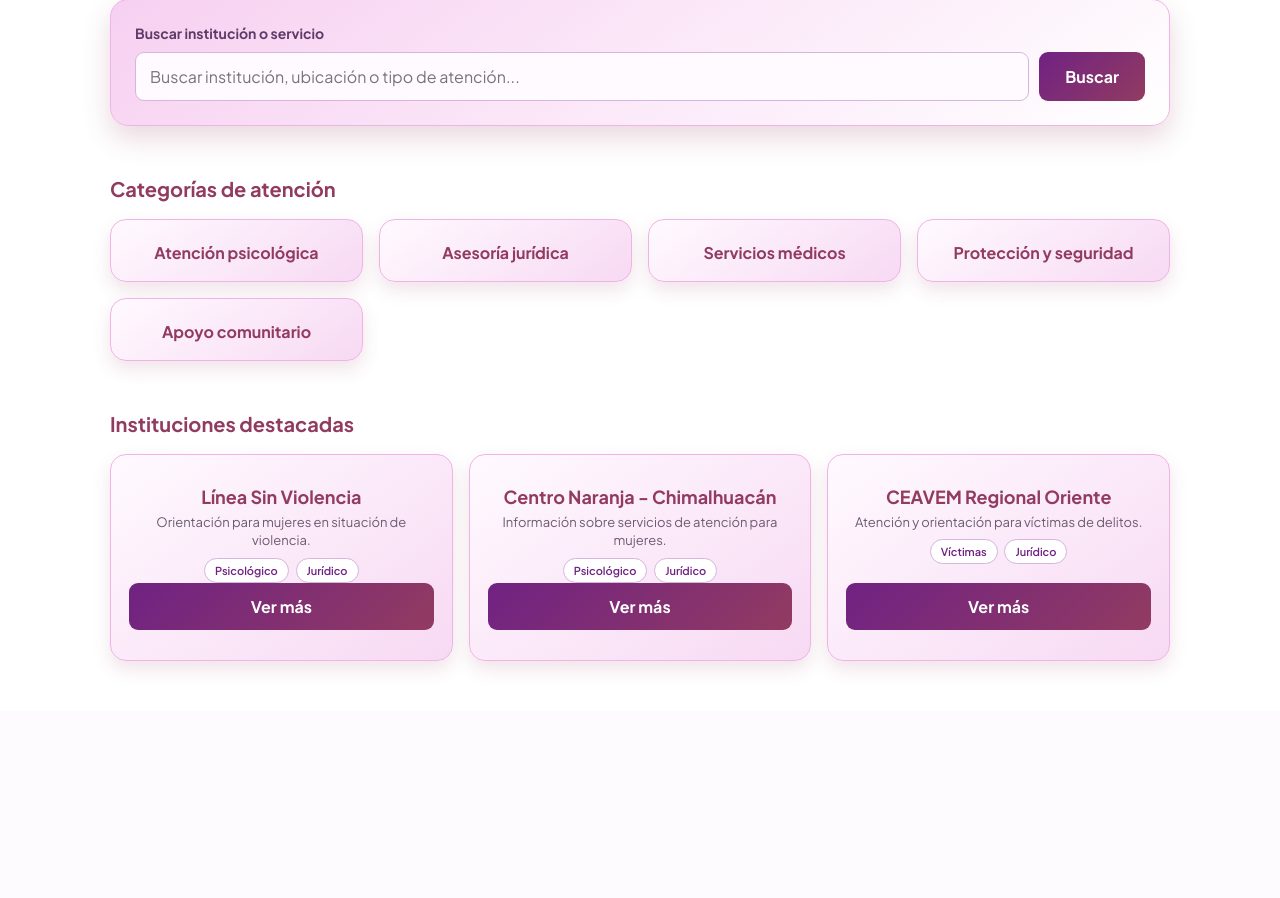
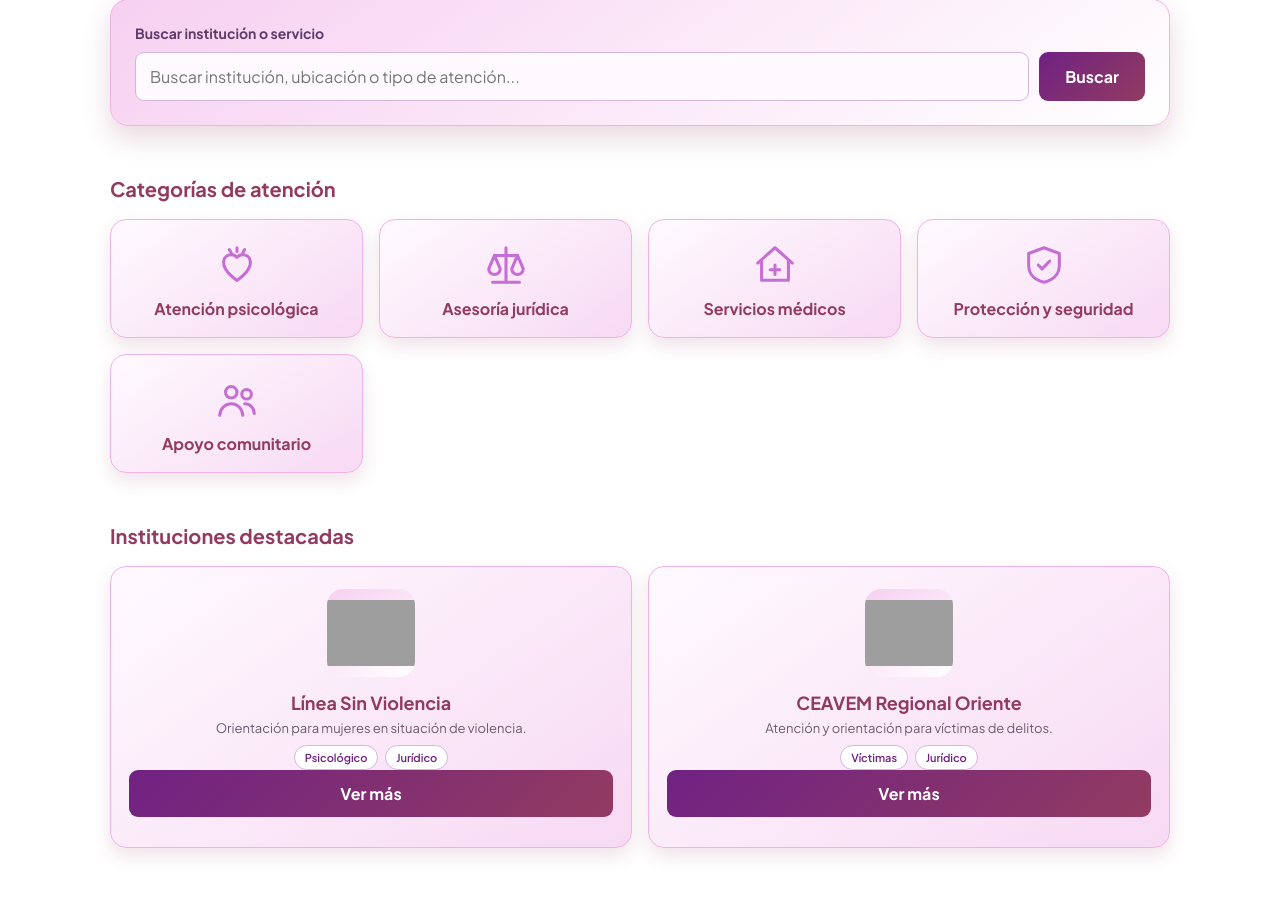
Before and after one commit to taramamagua8-ux/centinela, a Flask app: template frontend/static/templates/directorio.html in a window 1280 px wide. Shown: the part 308-1206 px from the top of the page. Before the commit the page ends 975 px from the top, so only its background shows below. Run offline with Flask 3, Linux system fonts and the light colour scheme; the template is opened without the code that fills it, so the values that code supplies are empty; parts of the project's set-up code (start-up, migrations or seed data) failed here and were passed over; some libraries are stand-ins or nearby versions; grey boxes are pictures that could not be loaded.

Commit message:
Mejora de estilos y contenido en el directorio y detalles de instituciones; se actualizan descripciones, teléfonos y horarios, y se eliminan entradas obsoletas.

```diff
--- a/frontend/static/js/directorio.js
+++ b/frontend/static/js/directorio.js
@@ -5,10 +5,9 @@ const sugerencias = document.getElementById("sugerenciasBusqueda");
 const instituciones = [
     "Línea Sin Violencia - Estado de México",
     "UNIDAS - Secretaría de las Mujeres del Estado de México",
-    "Centro Naranja - Chimalhuacán",
     "Dirección de las Mujeres de Chimalhuacán",
     "CEAVEM - Comisión Ejecutiva de Atención a Víctimas del Estado de México",
-    "CEAVEM Regional Oriente - Nezahualcóyotl",
+    "CEAVEM - Subdirección Regional Oriente y Coordinación Regional Oriente I",
     "Centro de Justicia para las Mujeres de Ecatepec",
     "Centro de Justicia para las Mujeres de Toluca",
     "Centro de Justicia para las Mujeres de Cuautitlán Izcalli",
@@ -20,8 +19,7 @@ const instituciones = [
     "Comisión de Derechos Humanos del Estado de México",
     "Fiscalía General de Justicia del Estado de México",
     "Sistema Nacional para el Desarrollo Integral de la Familia",
-    "Consejo Estatal de la Mujer y Bienestar Social",
-    "Red de Refugios para Mujeres en Situación de Violencia"
+    "Red Nacional de Refugios A.C."
 ];
 
 function normalizar(texto) {
--- a/frontend/static/templates/directorio.html
+++ b/frontend/static/templates/directorio.html
@@ -18,7 +18,11 @@
         .titulo-seccion { margin: 0 0 18px; color: #923b61; font-size: 20px; }
         .tarjetas-directorio { grid-template-columns: repeat(auto-fit, minmax(230px, 1fr)); margin-top: 0; }
         .tarjetas-directorio .tarjeta-opcion-cuenta { min-height: 0; }
-        button.tarjeta-opcion-cuenta { justify-content: center; color: #923b61; font: inherit; font-weight: 700; cursor: pointer; }
+        button.tarjeta-opcion-cuenta { justify-content: center; gap: 10px; color: #923b61; font: inherit; font-weight: 700; cursor: pointer; }
+        button.tarjeta-opcion-cuenta svg { color: #c56ed3; transition: color .2s ease; }
+        button.tarjeta-opcion-cuenta:hover svg { color: #923b61; }
+        .imagen-institucion { display: grid; width: 88px; height: 88px; margin-bottom: 6px; place-items: center; overflow: hidden; border-radius: 16px; background: linear-gradient(145deg, #f7d0f1, #ffffff); }
+        .imagen-institucion img { width: 100%; height: 100%; object-fit: contain; }
         .etiqueta { display: inline-block; margin: 8px 2px 0; padding: 5px 10px; border: 1px solid #d5b6dd; border-radius: 15px; background: #ffffff; color: #702283; font-size: 11px; font-weight: 600; }
         @media (max-width: 600px) {
             .campo-busqueda { flex-direction: column; }
@@ -88,11 +92,26 @@
             <h2 class="titulo-seccion">Categorías de atención</h2>
 
             <div class="tarjetas-opciones-cuenta tarjetas-directorio">
-                <button class="tarjeta-opcion-cuenta" data-busqueda="psicologica">Atención psicológica</button>
-                <button class="tarjeta-opcion-cuenta" data-busqueda="juridica">Asesoría jurídica</button>
-                <button class="tarjeta-opcion-cuenta" data-busqueda="medica">Servicios médicos</button>
-                <button class="tarjeta-opcion-cuenta" data-busqueda="proteccion">Protección y seguridad</button>
-                <button class="tarjeta-opcion-cuenta" data-busqueda="social">Apoyo comunitario</button>
+                <button class="tarjeta-opcion-cuenta" data-busqueda="psicologica">
+                    <svg viewBox="0 0 24 24" width="46" height="46" fill="none" stroke="currentColor" stroke-width="1.6" stroke-linecap="round" stroke-linejoin="round" aria-hidden="true"><path d="M12 20s-7-4.4-7-9.5A4 4 0 0 1 12 8a4 4 0 0 1 7 2.5C19 15.6 12 20 12 20z"/><path d="M12 3v2M8 4l1 1.6M16 4l-1 1.6"/></svg>
+                    <span>Atención psicológica</span>
+                </button>
+                <button class="tarjeta-opcion-cuenta" data-busqueda="juridica">
+                    <svg viewBox="0 0 24 24" width="46" height="46" fill="none" stroke="currentColor" stroke-width="1.6" stroke-linecap="round" stroke-linejoin="round" aria-hidden="true"><path d="M12 3v18M5 21h14M6 7h12"/><path d="M6 7l-3 7a3 3 0 0 0 6 0L6 7zM18 7l-3 7a3 3 0 0 0 6 0l-3-7z"/></svg>
+                    <span>Asesoría jurídica</span>
+                </button>
+                <button class="tarjeta-opcion-cuenta" data-busqueda="medica">
+                    <svg viewBox="0 0 24 24" width="46" height="46" fill="none" stroke="currentColor" stroke-width="1.6" stroke-linecap="round" stroke-linejoin="round" aria-hidden="true"><path d="M3 11l9-8 9 8"/><path d="M5 10v10h14V10"/><path d="M12 12v5M9.5 14.5h5"/></svg>
+                    <span>Servicios médicos</span>
+                </button>
+                <button class="tarjeta-opcion-cuenta" data-busqueda="proteccion">
+                    <svg viewBox="0 0 24 24" width="46" height="46" fill="none" stroke="currentColor" stroke-width="1.6" stroke-linecap="round" stroke-linejoin="round" aria-hidden="true"><path d="M12 3l8 3v6c0 5-3.5 8-8 9-4.5-1-8-4-8-9V6l8-3z"/><path d="M9 12l2 2 4-4"/></svg>
+                    <span>Protección y seguridad</span>
+                </button>
+                <button class="tarjeta-opcion-cuenta" data-busqueda="social">
+                    <svg viewBox="0 0 24 24" width="46" height="46" fill="none" stroke="currentColor" stroke-width="1.6" stroke-linecap="round" stroke-linejoin="round" aria-hidden="true"><circle cx="9" cy="8" r="3"/><path d="M3 20c0-3.3 2.7-6 6-6s6 2.7 6 6"/><circle cx="17" cy="9" r="2.5"/><path d="M16 14c2.8 0 5 2.2 5 5"/></svg>
+                    <span>Apoyo comunitario</span>
+                </button>
             </div>
         </section>
 
@@ -102,6 +121,7 @@
             <div class="tarjetas-opciones-cuenta tarjetas-directorio">
 
                 <article class="tarjeta-opcion-cuenta">
+                    <div class="imagen-institucion"><img src="../img/linea-sin-violencia.png" alt="Logo de Línea Sin Violencia" onerror="this.remove()"></div>
                     <h2>Línea Sin Violencia</h2>
                     <p>Orientación para mujeres en situación de violencia.</p>
                     <div>
@@ -112,16 +132,7 @@
                 </article>
 
                 <article class="tarjeta-opcion-cuenta">
-                    <h2>Centro Naranja - Chimalhuacán</h2>
-                    <p>Información sobre servicios de atención para mujeres.</p>
-                    <div>
-                        <span class="etiqueta">Psicológico</span>
-                        <span class="etiqueta">Jurídico</span>
-                    </div>
-                    <a href="detalle_institucion.html?id=centro-naranja" class="boton-cuenta">Ver más</a>
-                </article>
-
-                <article class="tarjeta-opcion-cuenta">
+                    <div class="imagen-institucion"><img src="../img/ceavem-oriente.png" alt="Logo de CEAVEM Regional Oriente" onerror="this.remove()"></div>
                     <h2>CEAVEM Regional Oriente</h2>
                     <p>Atención y orientación para víctimas de delitos.</p>
                     <div>
```
Also changed, not shown: frontend/static/js/detalle_institucion.js (+9 -31 lines), frontend/static/js/resultados_busqued.js (+8 -24 lines), frontend/static/templates/detalle_institucion.html (+22 -1 lines), frontend/static/templates/resultados_busqued.html (+25 -0 lines).
